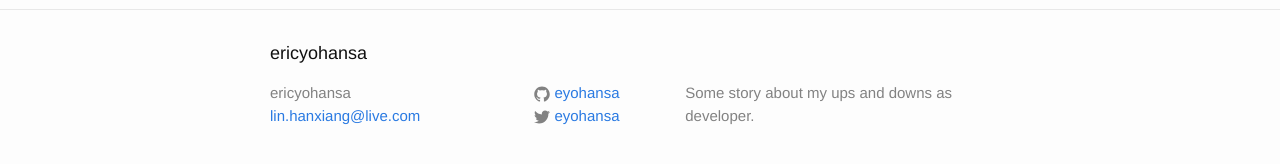
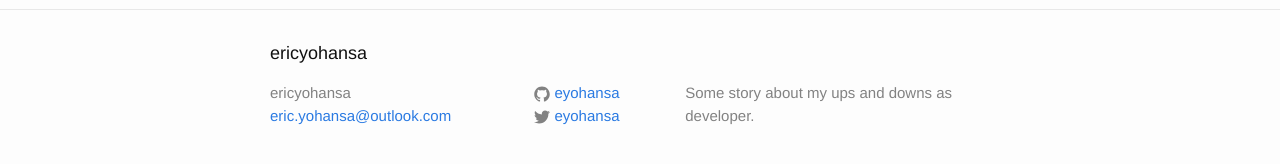
Before and after one commit to eyohansa/eyohansa.github.io, a Jekyll site: the page built from about.md, in a window 1280 px wide. Shown: the part 302-466 px from the top of the page. Built offline with Jekyll 4.4.1, drawn with Linux system fonts in a browser that asks for light colours.

Commit message:
Change contact email.

```diff
--- a/_config.yml
+++ b/_config.yml
@@ -7,7 +7,7 @@
 
 # Site settings
 title: ericyohansa
-email: lin.hanxiang@live.com
+email: eric.yohansa@outlook.com
 description: > # this means to ignore newlines until "baseurl:"
   Some story about my ups and downs as developer.
 baseurl: "" # the subpath of your site, e.g. /blog
```
